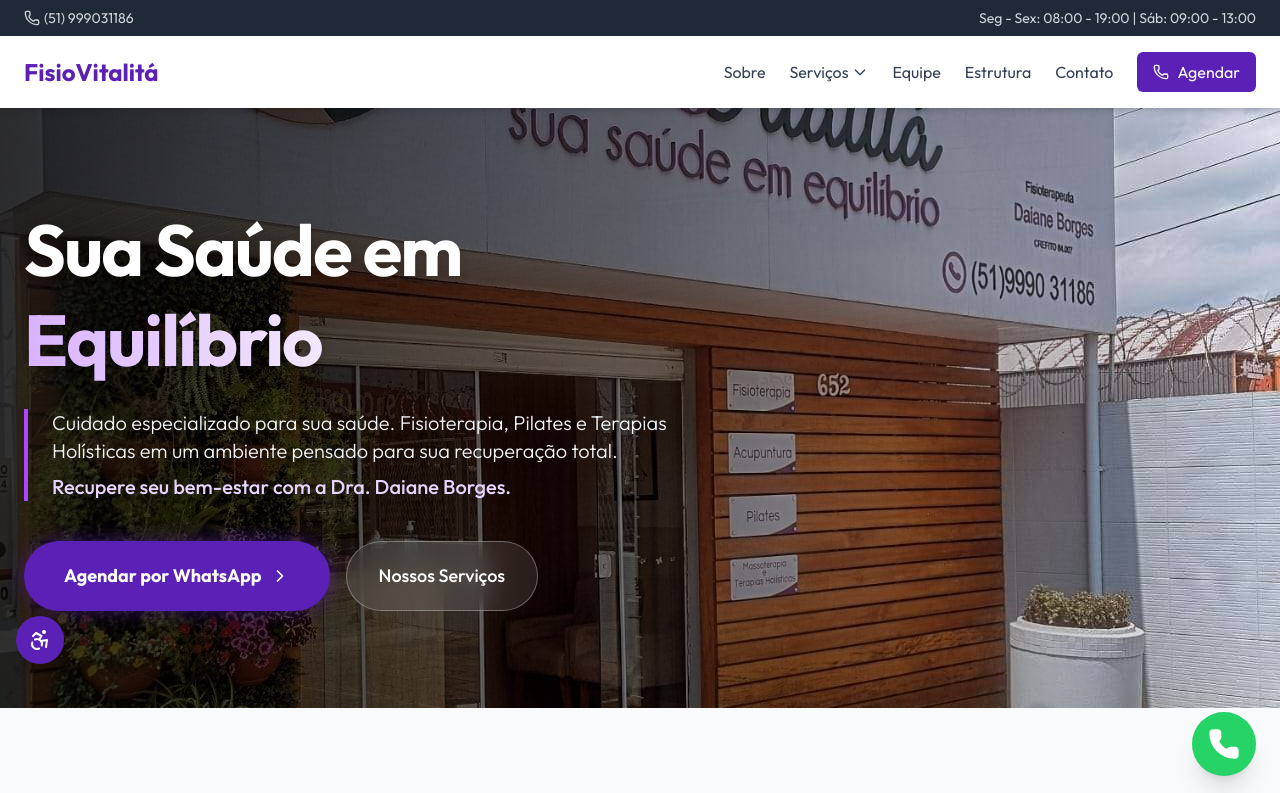
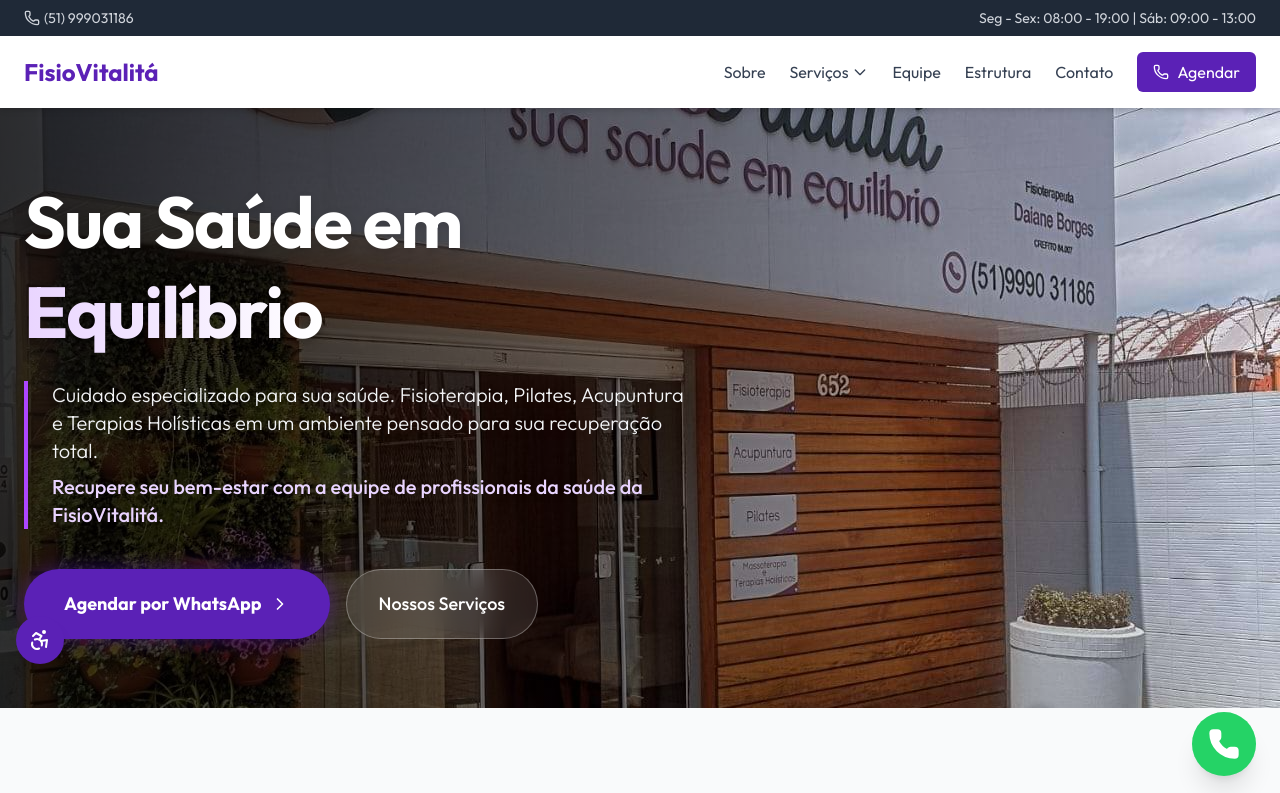
Before and after one commit to Kvothe000/fisio-vitalita-site, a Next.js app: page / in a window 1280 px wide. Shown: the top 793 px of the page. Built offline with nearby package versions, Linux system fonts and the light colour scheme.

Commit message:
pronto 2.0

```diff
--- a/app/(public)/page.tsx
+++ b/app/(public)/page.tsx
@@ -56,14 +56,14 @@ export default function Home() {
             <div className="max-w-3xl">
               <h1 className="text-4xl md:text-7xl font-bold mb-6 leading-tight drop-shadow-lg tracking-tight">
                 Sua Saúde em <br />
-                <span className="text-transparent bg-clip-text bg-gradient-to-r from-purple-300 to-purple-100">
+                <span className="text-transparent bg-clip-text bg-gradient-to-r from-purple-200 to-white drop-shadow-md">
                   Equilíbrio
                 </span>
               </h1>
 
               <p className="text-lg md:text-xl text-gray-100 mb-10 drop-shadow-md border-l-4 border-purple-500 pl-6 max-w-2xl font-light">
-                Cuidado especializado para sua saúde. Fisioterapia, Pilates e Terapias Holísticas em um ambiente pensado para sua recuperação total.
-                <span className="block mt-2 font-medium text-purple-200">Recupere seu bem-estar com a Dra. Daiane Borges.</span>
+                Cuidado especializado para sua saúde. Fisioterapia, Pilates, Acupuntura e Terapias Holísticas em um ambiente pensado para sua recuperação total.
+                <span className="block mt-2 font-medium text-purple-200">Recupere seu bem-estar com a equipe de profissionais da saúde da FisioVitalitá.</span>
               </p>
 
               <div className="flex flex-col sm:flex-row space-y-4 sm:space-y-0 sm:space-x-4">
```
